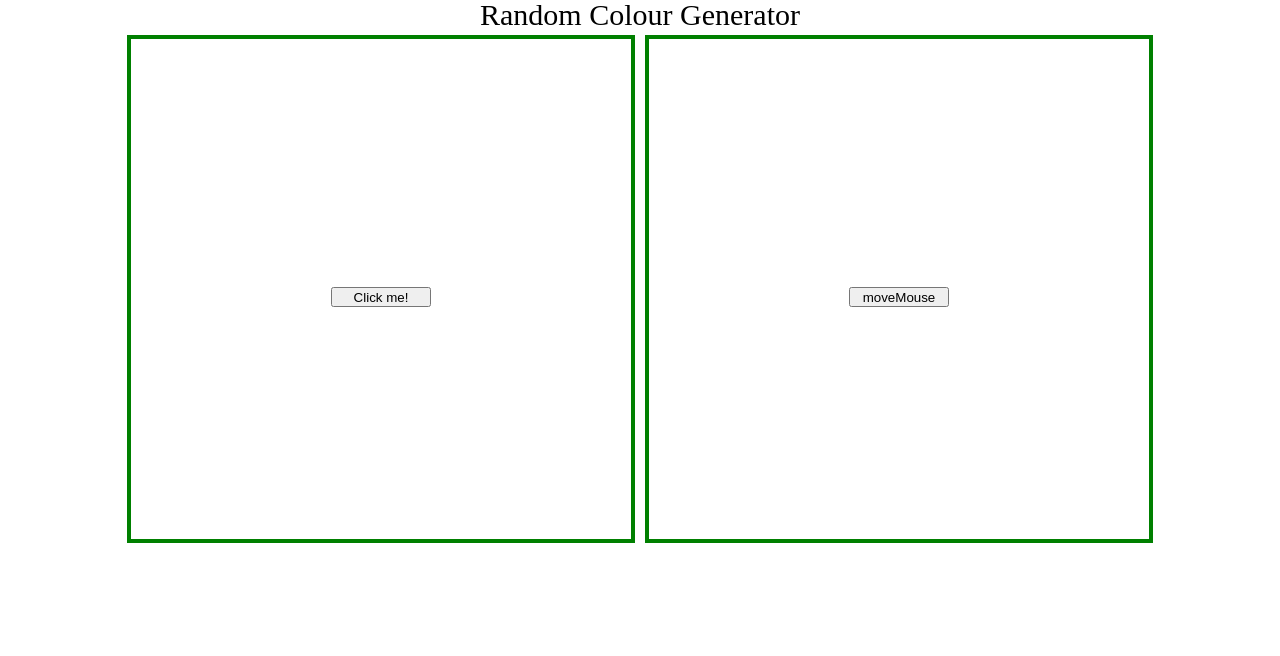
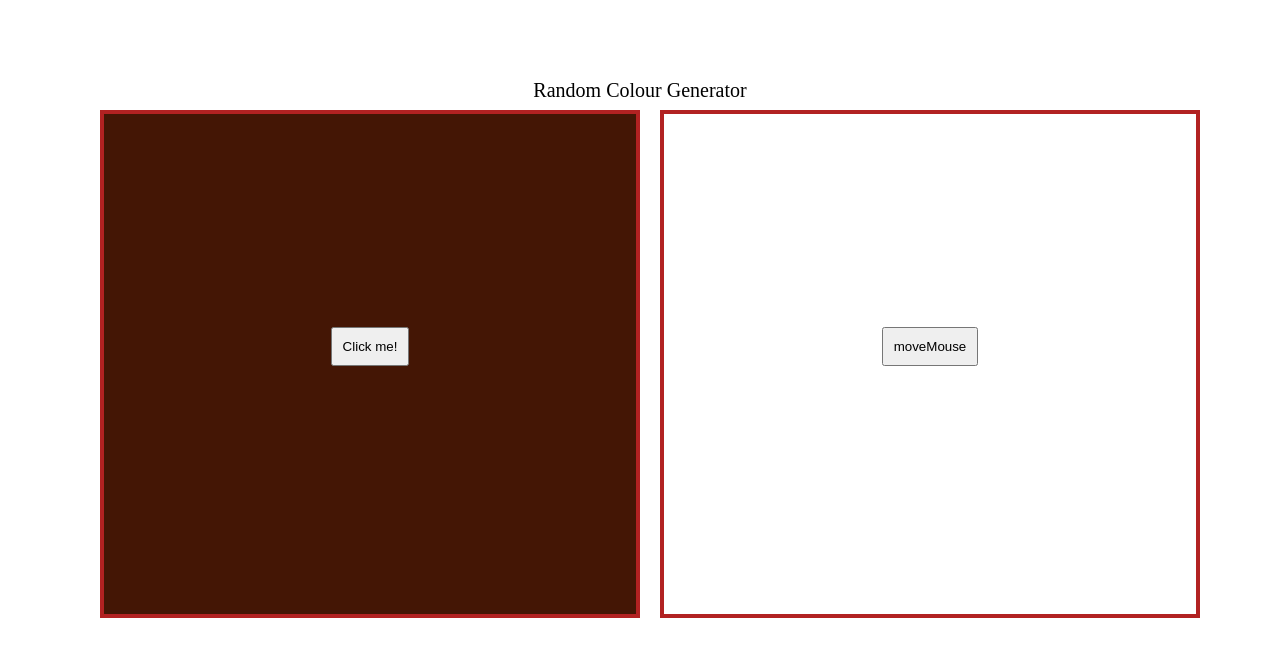
Before and after one commit to UpendraPolisetty/Dom-and-Events, a plain HTML site: page code/index.html in a window 1280 px wide. Both pictures are taken after a click on the button "Click me!". Drawn offline with Linux system fonts and the light colour scheme.

Commit message:
Random color generate app

```diff
--- a/code/index.html
+++ b/code/index.html
@@ -8,13 +8,16 @@
     <link rel="stylesheet" href="./style.css">
 </head>
 <body>
-    <h1>Random Colour Generator</h1>
+
     <div class="container">
-        <div class="box1">
-            <button class="btn1">Click me!</button>
-        </div>
-        <div class="box2">
-            <button class="btn2">moveMouse</button>
+        <h1>Random Colour Generator</h1>
+        <div class="boxes">
+            <div class="box1">
+                <button class="btn first">Click me!</button>
+            </div>
+            <div class="box2">
+                <button class="btn second">moveMouse</button>
+            </div>
         </div>
     </div>
     <script src="./index.js"></script>
--- a/code/index.js
+++ b/code/index.js
@@ -1,7 +1,23 @@
+let btn1 = document.querySelector('.first');
+let btn2 = document.querySelector('.second');
 let box1 = document.querySelector('.box1');
-let box2 = document.querySelector('.box2');
-let btn1 = document.querySelector('.btn1');
-let btn2 = document.querySelector('.btn2');
+let box2 = document.querySelector('.box2')
 
+function getRandomColorId () {
+    let hexCharacters = ['0','1','2','3','4','5','6','7','8','9','a','b','c','d','e','f'];
+    let color = '#';
+    for(let i=0; i<6 ; i++) {
+        let randomNumber = Math.floor(Math.random()*16)
+        color = color + hexCharacters[randomNumber];
+    }
+    return color;
+}
+function handleClick(){
+    box1.style.backgroundColor = getRandomColorId()
+}
+function handleMouseMove(){
+    box2.style.backgroundColor = getRandomColorId()
+}
 
-btn1.addEventListener('click' , )
+btn1.addEventListener('click',handleClick);
+btn2.addEventListener('mousemove',handleMouseMove)
--- a/code/style.css
+++ b/code/style.css
@@ -49,42 +49,41 @@ table {
 
 /* css code starts here */
 
-h1{
+
+
+.container{
     text-align: center;
-    font-size: 30px;
+    height: 100%;
+    max-width: 1280px;
+    padding: 5rem;
+    margin: 0 auto;
 }
-.container{
+h1 {
+    padding-bottom: 10px;
+    font-size: 20px;
+  }
+.boxes{
     display: flex;
     align-items: center;
     justify-content: center;
+    width: 100%;
+    height: 100%;
 }
 .box1{
-    margin: 5px;
-    width: 500px;
-    height: 500px;
-    border: 4px solid green;
+        border: 4px solid firebrick;
+        height: 500px;
+        width: 50%;
+        margin: 0 20px;
+
 
 }
 .box2{
-    margin: 5px;
-    width: 500px;
+    border: 4px solid firebrick;
     height: 500px;
-    border: 4px solid green;
+    width: 50%;
 
 }
-.btn1{
-    height:20px;
-    width:100px;
-    margin: -20px -50px;
-    position:relative;
-    top:50%;
-    left:50%;
+.btn{
+    margin-top: 40%;
+    padding: 10px;
 }
-.btn2{
-    height:20px;
-    width:100px;
-    margin: -20px -50px;
-    position:relative;
-    top:50%;
-    left:50%;
-}
```
